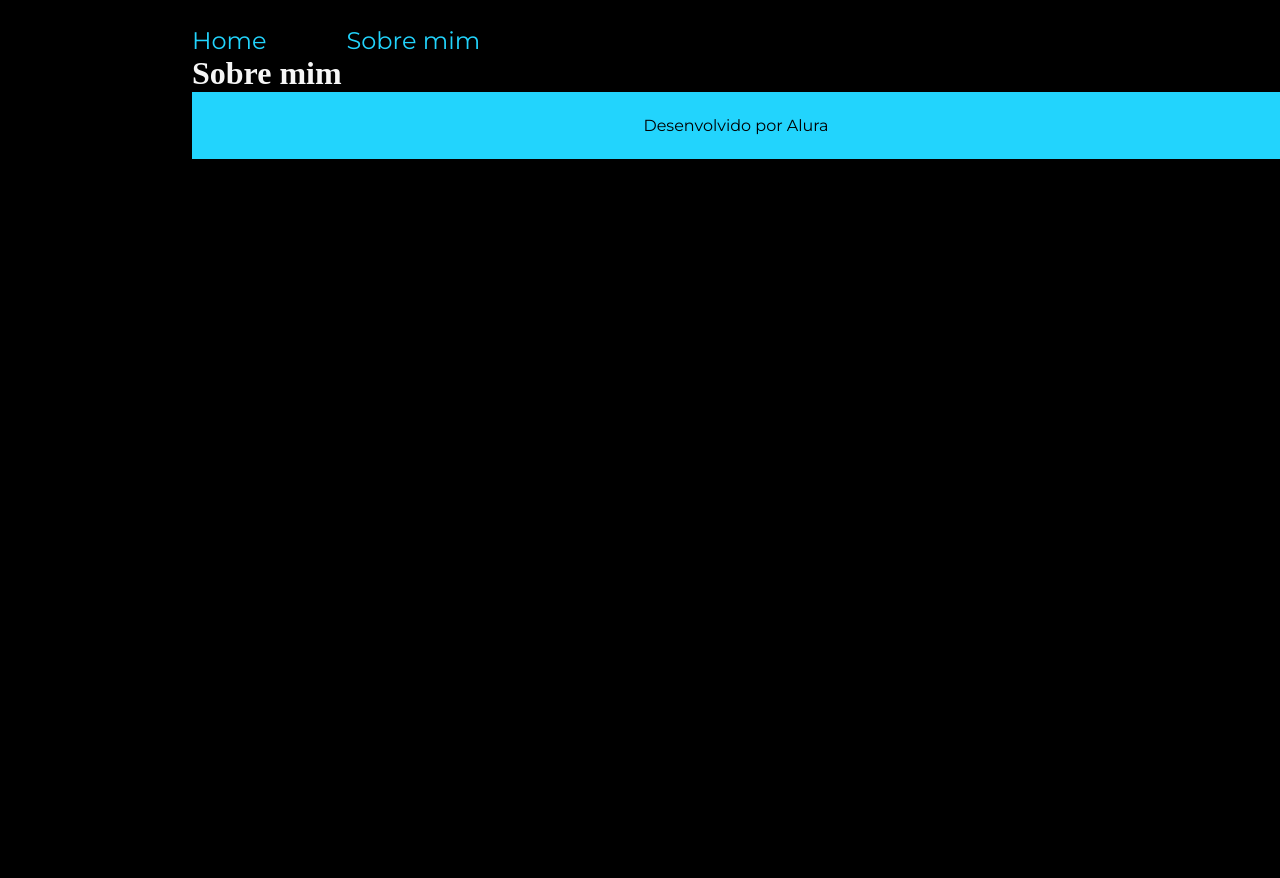
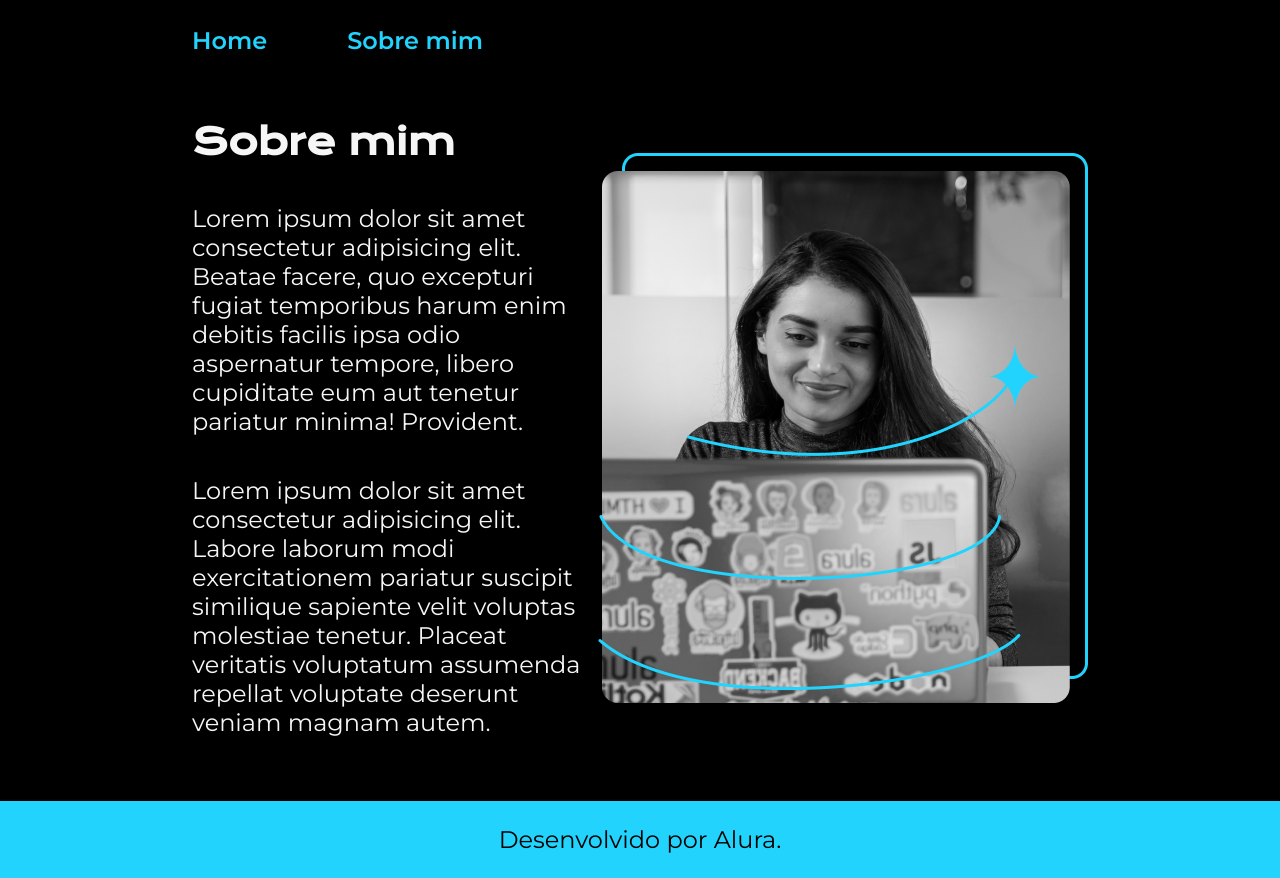
Before and after one commit to KarinaTelles/front_02, a plain HTML site: page about.html in a window 1280 px wide. Before the commit the page ends 800 px from the top, so only its background shows below. Drawn offline with nearby package versions, Linux system fonts and the light colour scheme.

Commit message:
doing about page

```diff
--- a/about.html
+++ b/about.html
@@ -1,21 +1,42 @@
 <!DOCTYPE html>
-<html lang="en">
+<html lang="pt-br">
   <head>
     <meta charset="UTF-8" />
     <meta http-equiv="X-UA-Compatible" content="IE=edge" />
     <meta name="viewport" content="width=device-width, initial-scale=1.0" />
-    <link rel="stylesheet" href="/styles/style.css" />
     <title>Sobre mim</title>
+    <link rel="stylesheet" href="./styles/style.css" />
   </head>
-  <header class="header">
-    <nav class="header__menu">
-      <a class="header__menu__links" href="index.html">Home</a>
-      <a class="header__menu__links" href="about.html">Sobre mim</a>
-    </nav>
+
   <body>
-    <h1>Sobre mim</h1>
+    <header class="header">
+      <nav class="header__menu">
+        <a class="header__menu__link" href="index.html">Home</a>
+        <a class="header__menu__link" href="about.html">Sobre mim</a>
+      </nav>
+    </header>
+
+    <main class="apresentacao">
+      <section class="apresentacao__conteudo">
+        <h1 class="apresentacao__conteudo__titulo">Sobre mim</h1>
+        <p class="apresentacao__conteudo__texto">
+          Lorem ipsum dolor sit amet consectetur adipisicing elit. Beatae
+          facere, quo excepturi fugiat temporibus harum enim debitis facilis
+          ipsa odio aspernatur tempore, libero cupiditate eum aut tenetur
+          pariatur minima! Provident.
+        </p>
+        <p class="apresentacao__conteudo__texto">
+          Lorem ipsum dolor sit amet consectetur adipisicing elit. Labore
+          laborum modi exercitationem pariatur suscipit similique sapiente velit
+          voluptas molestiae tenetur. Placeat veritatis voluptatum assumenda
+          repellat voluptate deserunt veniam magnam autem.
+        </p>
+      </section>
+      <img src="./assets/imagem.png" alt="Foto da Joana Santos programando" />
+    </main>
+
+    <footer class="footer">
+      <p>Desenvolvido por Alura.</p>
+    </footer>
   </body>
-  <footer class="footer">
-    <p>Desenvolvido por Alura</p>
-  </footer>
 </html>
--- a/styles/style.css
+++ b/styles/style.css
@@ -1,5 +1,24 @@
 @import url('https://fonts.googleapis.com/css2?family=Krona+One&family=Montserrat:wght@400;600&display=swap');
 
+:root {
+    --cor-primaria: #000000;
+    --cor-secundaria: #F6F6F6;
+    --cor-terciaria: #22D4FD;
+    --cor-hover: #272727;
+
+    --fonte-primaria: 'Krona One', sans-serif;
+    --fonte-secundaria: 'Montserrat', sans-serif;
+}
+*{
+    margin: 0;
+    padding: 0;
+}
+
+body{
+    box-sizing: border-box;
+    background-color: var(--cor-primaria);
+    color: var(--cor-secundaria);
+}
 .header{
     padding: 2% 0% 0% 15%;
 }
@@ -7,31 +26,15 @@
     display: flex;
     gap: 80px;
 }
-.header__menu__links{
-    font-family: 'Montserrat', sans-serif;
+.header__menu__link{
+    font-family: var(--fonte-secundaria);
     font-size: 24px;
-    font-weight: 600px;
-    color: #22D4FD;
+    font-weight: 600;
+    color: var(--cor-terciaria);
     text-decoration: none;
 }
-*{
-    margin: 0;
-    padding: 0;
-}
-
-body{
-    /* height: 100vh; */
-    box-sizing: border-box;
-    background-color: #000000;
-    color: #F6F6F6;
-}
-
-.titulo-destaque{
-    color: #22D4FD;
-}
-
 .apresentacao{
-    margin: 5% 15%;
+    padding: 5% 15%;
     display: flex;
     align-items: center;
     justify-content: space-between;
@@ -45,55 +48,52 @@ body{
 
 .apresentacao__conteudo__titulo{
     font-size: 36px;
-    font-family: 'Krona One', sans-serif;
+    font-family: var(--fonte-primaria);
 }
-
+.titulo-destaque{
+    color: var(--cor-terciaria);
+}
 .apresentacao__conteudo__texto{
     font-size: 24px;
-    font-family: 'Montserrat', sans-serif;
+    font-family: var(--fonte-secundaria);
 }
 
 .apresentacao__links{
     display: flex;
     flex-direction: column;
+    justify-content: space-between;
     align-items: center;
     gap: 32px;
-    justify-content: space-between;
 }
-.apresentacao__links_subtitulo{
-    font-family: 'Krona-one', sans-serif;
-    font-weight: 400px;
-    size:24px;
+.apresentacao__links__subtitulo{
+    font-family: var(--fonte-primaria);
+    font-weight: 400;
+    font-size: 24px;
 }
 .apresentacao__links__link{
     display: flex;
     justify-content: center;
-    gap:16px;
-    border: 2px solid #22D4FD;
+    gap: 16px;
+    border: 2px solid var(--cor-terciaria);
     width: 378px;
     text-align: center;
-    border-radius: 16px;
+    border-radius: 8px;
     font-size: 24px;
     font-weight: 600;
     padding: 21.5px 0;
     text-decoration: none;
-    color: #f6f6f6;
-    font-family: 'Montserrat', sans-serif;
+    color: var(--cor-secundaria);
+    font-family: var(--fonte-secundaria);
 }
 .apresentacao__links__link:hover{
-    background-color: #272727;
+    background-color: var(--cor-hover);
 }
 .footer{
-    color:#000000;
-    background-color:#22D4FD;
+    color: var(--cor-primaria);
+    background-color: var(--cor-terciaria);
     padding: 24px;
     text-align: center;
-    font-family: 'Montserrat', sans-serif;
-    font-weight: 400px;
+    font-family: var(--fonte-secundaria);
+    font-size: 24px;
+    font-weight: 400;
 }
-.header__menu{
-
-}
-.header__link{
-
-}
```
